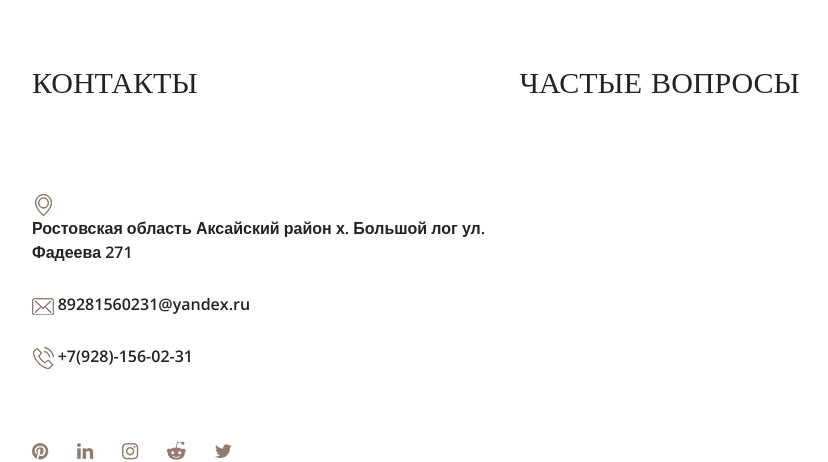
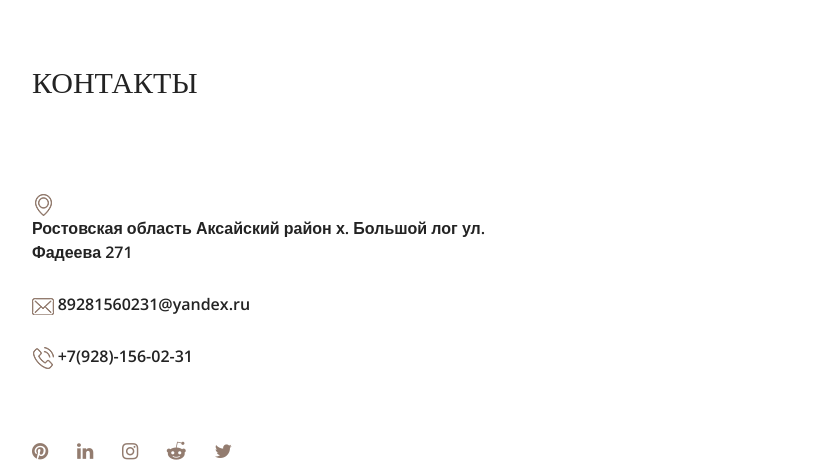
Before and after one commit to Dim-Nike/park_Victoria, a Django app: page //contact in a window 1280 px wide. Shown: the part 958-1420 px from the top of the page, without its empty margins (38-866 px from the left). Run offline with Django 4.2, Linux system fonts and the light colour scheme; some libraries are stand-ins or nearby versions.

Commit message:
set contact

```diff
--- a/park_Victoria/main/templates/main/contact.html
+++ b/park_Victoria/main/templates/main/contact.html
@@ -143,25 +143,25 @@
 				</div>
 
 				<!-- FAQ -->
-				<div class="col-lg-7">
-					<div class="faq">
-						<div class="contact_title">Частые вопросы</div>
-						<div class="faq_content">
+<!--				<div class="col-lg-7">-->
+<!--					<div class="faq">-->
+<!--						<div class="contact_title">Частые вопросы</div>-->
+<!--						<div class="faq_content">-->
 
-							<!-- Accordions -->
-							<div class="accordions">
-								{% for answer in answers %}
-									<div class="accordion_container">
-										<div class="accordion d-flex flex-row align-items-center"><div>{{ answer.answer }}</div></div>
-										<div class="accordion_panel">
-											<p>{{ answer.ask }}</p>
-										</div>
-									</div>
-								{% endfor %}
-							</div>
-						</div>
-					</div>
-				</div>
+<!--							&lt;!&ndash; Accordions &ndash;&gt;-->
+<!--							<div class="accordions">-->
+<!--								{% for answer in answers %}-->
+<!--									<div class="accordion_container">-->
+<!--										<div class="accordion d-flex flex-row align-items-center"><div>{{ answer.answer }}</div></div>-->
+<!--										<div class="accordion_panel">-->
+<!--											<p>{{ answer.ask }}</p>-->
+<!--										</div>-->
+<!--									</div>-->
+<!--								{% endfor %}-->
+<!--							</div>-->
+<!--						</div>-->
+<!--					</div>-->
+<!--				</div>-->
 			</div>
 		</div>
 	</div>
```
